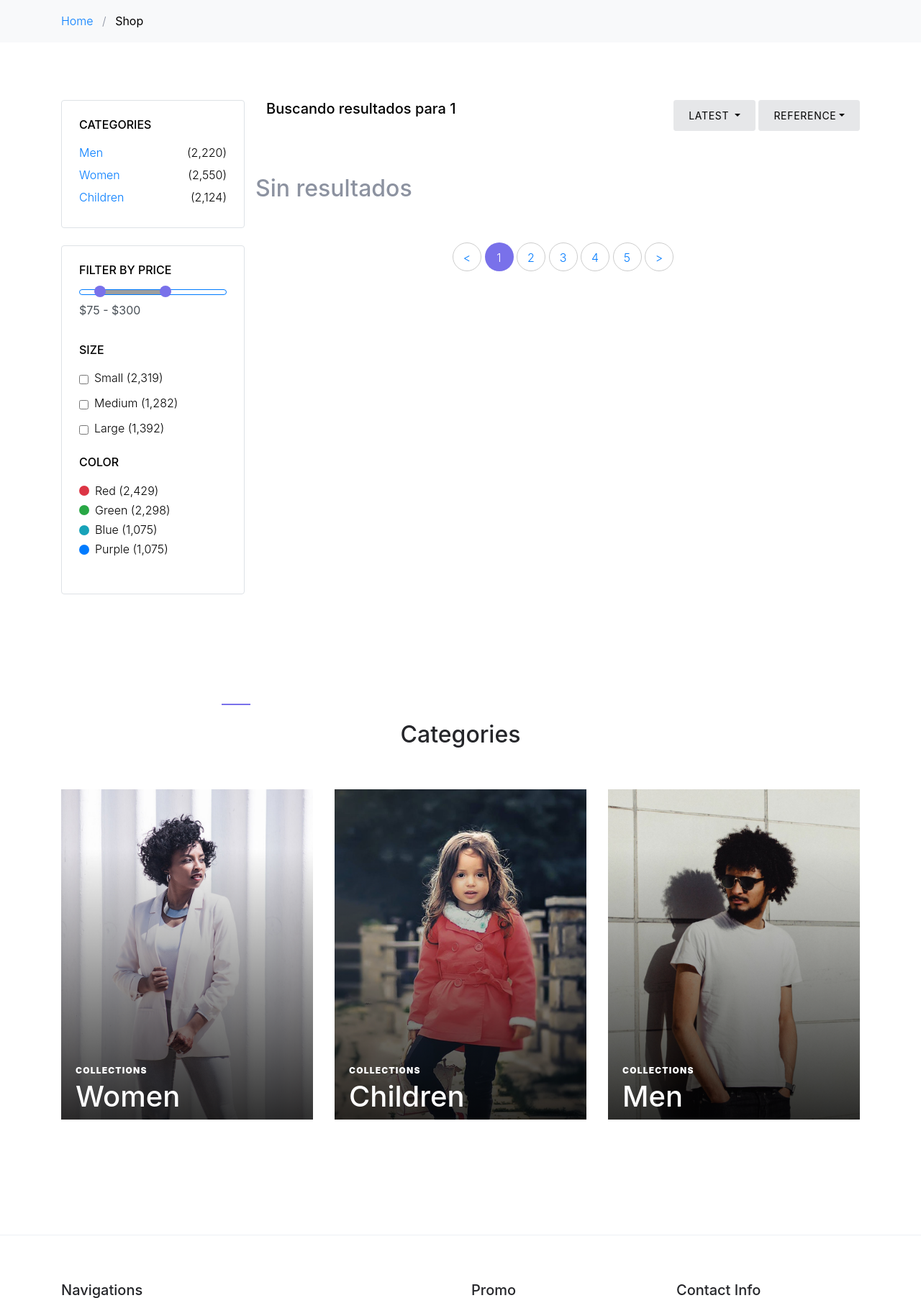
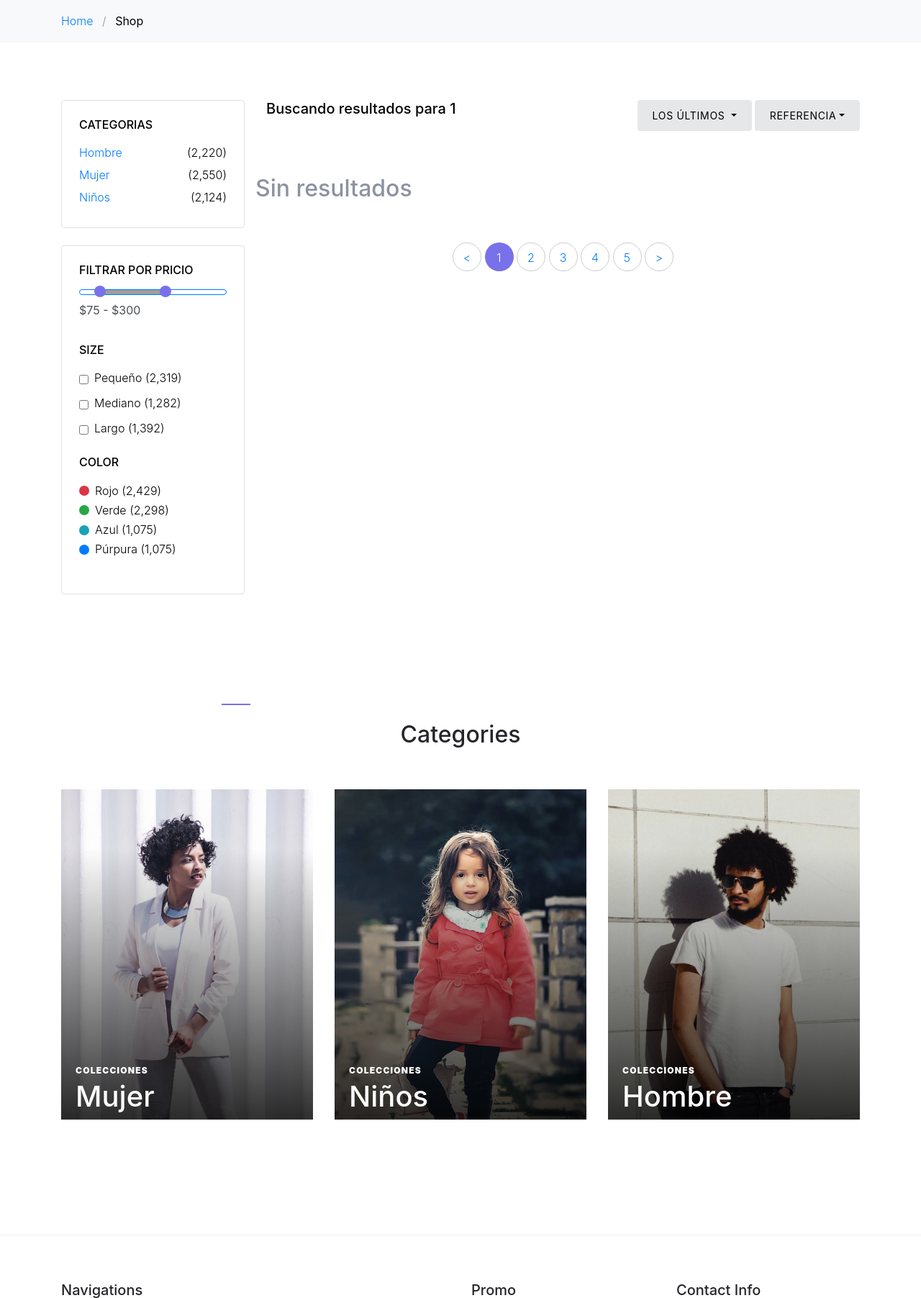
Before and after one commit to Theniconico/feriaCalzado, a PHP site: page /carrito/busqueda.php?texto=1 in a window 1280 px wide. Shown: the part 190-1994 px from the top of the page at 72% size. Run offline with PHP 8.4, Linux system fonts and the light colour scheme; data that the repository does not hold is empty; style sheets or scripts are compiled from the project's sources; some libraries are stand-ins or nearby versions; grey boxes are pictures that could not be loaded.

Commit message:
Traducción de ultimos archivos

```diff
--- a/about.php
+++ b/about.php
@@ -1,7 +1,7 @@
 <!DOCTYPE html>
 <html lang="en">
   <head>
-    <title>Tienda</title>
+    <title>Acerca de nosotros</title>
     <meta charset="utf-8">
     <meta name="viewport" content="width=device-width, initial-scale=1, shrink-to-fit=no">
 
@@ -42,7 +42,7 @@
 
 
             <div class="site-section-heading pt-3 mb-4">
-              <h2 class="text-black">How We Started</h2>
+              <h2 class="text-black">Los inicios de "La feria del calzado"</h2>
             </div>
             <p>Lorem ipsum dolor sit amet, consectetur adipisicing elit. Eius repellat, dicta at laboriosam, nemo exercitationem itaque eveniet architecto cumque, deleniti commodi molestias repellendus quos sequi hic fugiat asperiores illum. Atque, in, fuga excepturi corrupti error corporis aliquam unde nostrum quas.</p>
             <p>Accusantium dolor ratione maiores est deleniti nihil? Dignissimos est, sunt nulla illum autem in, quibusdam cumque recusandae, laudantium minima repellendus.</p>
--- a/busqueda.php
+++ b/busqueda.php
@@ -8,7 +8,7 @@
 <!DOCTYPE html>
 <html lang="en">
   <head>
-    <title>Tienda</title>
+    <title>Busqueda</title>
     <meta charset="utf-8">
     <meta name="viewport" content="width=device-width, initial-scale=1, shrink-to-fit=no">
 
@@ -44,23 +44,23 @@
                 <div class="d-flex">
                   <div class="dropdown mr-1 ml-md-auto">
                     <button type="button" class="btn btn-secondary btn-sm dropdown-toggle" id="dropdownMenuOffset" data-toggle="dropdown" aria-haspopup="true" aria-expanded="false">
-                      Latest
+                      Los últimos
                     </button>
                     <div class="dropdown-menu" aria-labelledby="dropdownMenuOffset">
-                      <a class="dropdown-item" href="#">Men</a>
-                      <a class="dropdown-item" href="#">Women</a>
-                      <a class="dropdown-item" href="#">Children</a>
+                      <a class="dropdown-item" href="#">Hombre</a>
+                      <a class="dropdown-item" href="#">Mujer</a>
+                      <a class="dropdown-item" href="#">Niños</a>
                     </div>
                   </div>
                   <div class="btn-group">
-                    <button type="button" class="btn btn-secondary btn-sm dropdown-toggle" id="dropdownMenuReference" data-toggle="dropdown">Reference</button>
+                    <button type="button" class="btn btn-secondary btn-sm dropdown-toggle" id="dropdownMenuReference" data-toggle="dropdown">Referencia</button>
                     <div class="dropdown-menu" aria-labelledby="dropdownMenuReference">
-                      <a class="dropdown-item" href="#">Relevance</a>
-                      <a class="dropdown-item" href="#">Name, A to Z</a>
-                      <a class="dropdown-item" href="#">Name, Z to A</a>
+                      <a class="dropdown-item" href="#">Relevancia</a>
+                      <a class="dropdown-item" href="#"></a>
+                      <a class="dropdown-item" href="#">Nombre, de la A a la Z</a>
                       <div class="dropdown-divider"></div>
-                      <a class="dropdown-item" href="#">Price, low to high</a>
-                      <a class="dropdown-item" href="#">Price, high to low</a>
+                      <a class="dropdown-item" href="#">Precio, menor a mayor</a>
+                      <a class="dropdown-item" href="#">Pricio, mayor a menor</a>
                     </div>
                   </div>
                 </div>
@@ -120,17 +120,17 @@
 
           <div class="col-md-3 order-1 mb-5 mb-md-0">
             <div class="border p-4 rounded mb-4">
-              <h3 class="mb-3 h6 text-uppercase text-black d-block">Categories</h3>
+              <h3 class="mb-3 h6 text-uppercase text-black d-block">Categorias</h3>
               <ul class="list-unstyled mb-0">
-                <li class="mb-1"><a href="#" class="d-flex"><span>Men</span> <span class="text-black ml-auto">(2,220)</span></a></li>
-                <li class="mb-1"><a href="#" class="d-flex"><span>Women</span> <span class="text-black ml-auto">(2,550)</span></a></li>
-                <li class="mb-1"><a href="#" class="d-flex"><span>Children</span> <span class="text-black ml-auto">(2,124)</span></a></li>
+                <li class="mb-1"><a href="#" class="d-flex"><span>Hombre</span> <span class="text-black ml-auto">(2,220)</span></a></li>
+                <li class="mb-1"><a href="#" class="d-flex"><span>Mujer</span> <span class="text-black ml-auto">(2,550)</span></a></li>
+                <li class="mb-1"><a href="#" class="d-flex"><span>Niños</span> <span class="text-black ml-auto">(2,124)</span></a></li>
               </ul>
             </div>
 
             <div class="border p-4 rounded mb-4">
               <div class="mb-4">
-                <h3 class="mb-3 h6 text-uppercase text-black d-block">Filter by Price</h3>
+                <h3 class="mb-3 h6 text-uppercase text-black d-block">Filtrar por Pricio</h3>
                 <div id="slider-range" class="border-primary"></div>
                 <input type="text" name="text" id="amount" class="form-control border-0 pl-0 bg-white" disabled="" />
               </div>
@@ -138,29 +138,29 @@
               <div class="mb-4">
                 <h3 class="mb-3 h6 text-uppercase text-black d-block">Size</h3>
                 <label for="s_sm" class="d-flex">
-                  <input type="checkbox" id="s_sm" class="mr-2 mt-1"> <span class="text-black">Small (2,319)</span>
+                  <input type="checkbox" id="s_sm" class="mr-2 mt-1"> <span class="text-black">Pequeño (2,319)</span>
                 </label>
                 <label for="s_md" class="d-flex">
-                  <input type="checkbox" id="s_md" class="mr-2 mt-1"> <span class="text-black">Medium (1,282)</span>
+                  <input type="checkbox" id="s_md" class="mr-2 mt-1"> <span class="text-black">Mediano (1,282)</span>
                 </label>
                 <label for="s_lg" class="d-flex">
-                  <input type="checkbox" id="s_lg" class="mr-2 mt-1"> <span class="text-black">Large (1,392)</span>
+                  <input type="checkbox" id="s_lg" class="mr-2 mt-1"> <span class="text-black">Largo (1,392)</span>
                 </label>
               </div>
 
               <div class="mb-4">
                 <h3 class="mb-3 h6 text-uppercase text-black d-block">Color</h3>
                 <a href="#" class="d-flex color-item align-items-center" >
-                  <span class="bg-danger color d-inline-block rounded-circle mr-2"></span> <span class="text-black">Red (2,429)</span>
+                  <span class="bg-danger color d-inline-block rounded-circle mr-2"></span> <span class="text-black">Rojo (2,429)</span>
                 </a>
                 <a href="#" class="d-flex color-item align-items-center" >
-                  <span class="bg-success color d-inline-block rounded-circle mr-2"></span> <span class="text-black">Green (2,298)</span>
+                  <span class="bg-success color d-inline-block rounded-circle mr-2"></span> <span class="text-black">Verde (2,298)</span>
                 </a>
                 <a href="#" class="d-flex color-item align-items-center" >
-                  <span class="bg-info color d-inline-block rounded-circle mr-2"></span> <span class="text-black">Blue (1,075)</span>
+                  <span class="bg-info color d-inline-block rounded-circle mr-2"></span> <span class="text-black">Azul (1,075)</span>
                 </a>
                 <a href="#" class="d-flex color-item align-items-center" >
-                  <span class="bg-primary color d-inline-block rounded-circle mr-2"></span> <span class="text-black">Purple (1,075)</span>
+                  <span class="bg-primary color d-inline-block rounded-circle mr-2"></span> <span class="text-black">Púrpura (1,075)</span>
                 </a>
               </div>
 
@@ -183,8 +183,8 @@
                         <img src="images/women.jpg" alt="" class="img-fluid">
                       </figure>
                       <div class="text">
-                        <span class="text-uppercase">Collections</span>
-                        <h3>Women</h3>
+                        <span class="text-uppercase">Colecciones</span>
+                        <h3>Mujer</h3>
                       </div>
                     </a>
                   </div>
@@ -194,8 +194,8 @@
                         <img src="images/children.jpg" alt="" class="img-fluid">
                       </figure>
                       <div class="text">
-                        <span class="text-uppercase">Collections</span>
-                        <h3>Children</h3>
+                        <span class="text-uppercase">Colecciones</span>
+                        <h3>Niños</h3>
                       </div>
                     </a>
                   </div>
@@ -205,8 +205,8 @@
                         <img src="images/men.jpg" alt="" class="img-fluid">
                       </figure>
                       <div class="text">
-                        <span class="text-uppercase">Collections</span>
-                        <h3>Men</h3>
+                        <span class="text-uppercase">Colecciones</span>
+                        <h3>Hombre</h3>
                       </div>
                     </a>
                   </div>
--- a/thankyou.php
+++ b/thankyou.php
@@ -82,8 +82,8 @@
         <div class="row">
           <div class="col-md-12 text-center">
             <span class="icon-check_circle display-3 text-success"></span>
-            <h2 class="display-3 text-black">Muchas gracias!</h2>
-            <p class="lead mb-5">Tu orden ha sido realizada correctamente.</p>
+            <h2 class="display-3 text-black">Gracias!</h2>
+            <p class="lead mb-5">Tu orden se ha completado con éxito.</p>
             <p><a href="verpedido.php?id_venta=<?php echo $id_venta;?>" class="btn btn-sm btn-primary">Ver pedido</a></p>
           </div>
         </div>
--- a/verpedido.php
+++ b/verpedido.php
@@ -22,7 +22,7 @@
 <!DOCTYPE html>
 <html lang="en">
   <head>
-    <title>La feria del calzado</title>
+    <title>Feria del calzado</title>
     <meta charset="utf-8">
     <meta name="viewport" content="width=device-width, initial-scale=1, shrink-to-fit=no">
 
@@ -50,7 +50,7 @@
       <div class="container">
         <div class="row">
           <div class="col-md-12">
-            <h2 class="h3 mb-3 text-black">Get In Touch</h2>
+            <h2 class="h3 mb-3 text-black">Mantengamonos en contacto</h2>
           </div>
           <div class="col-md-7">
 
```
Also changed, not shown: cart.php (+8 -8 lines), checkout.php (+36 -36 lines), contact.php (+6 -20 lines), index.php (+20 -20 lines), login.php (+6 -6 lines), shop-single.php (+10 -14 lines).
